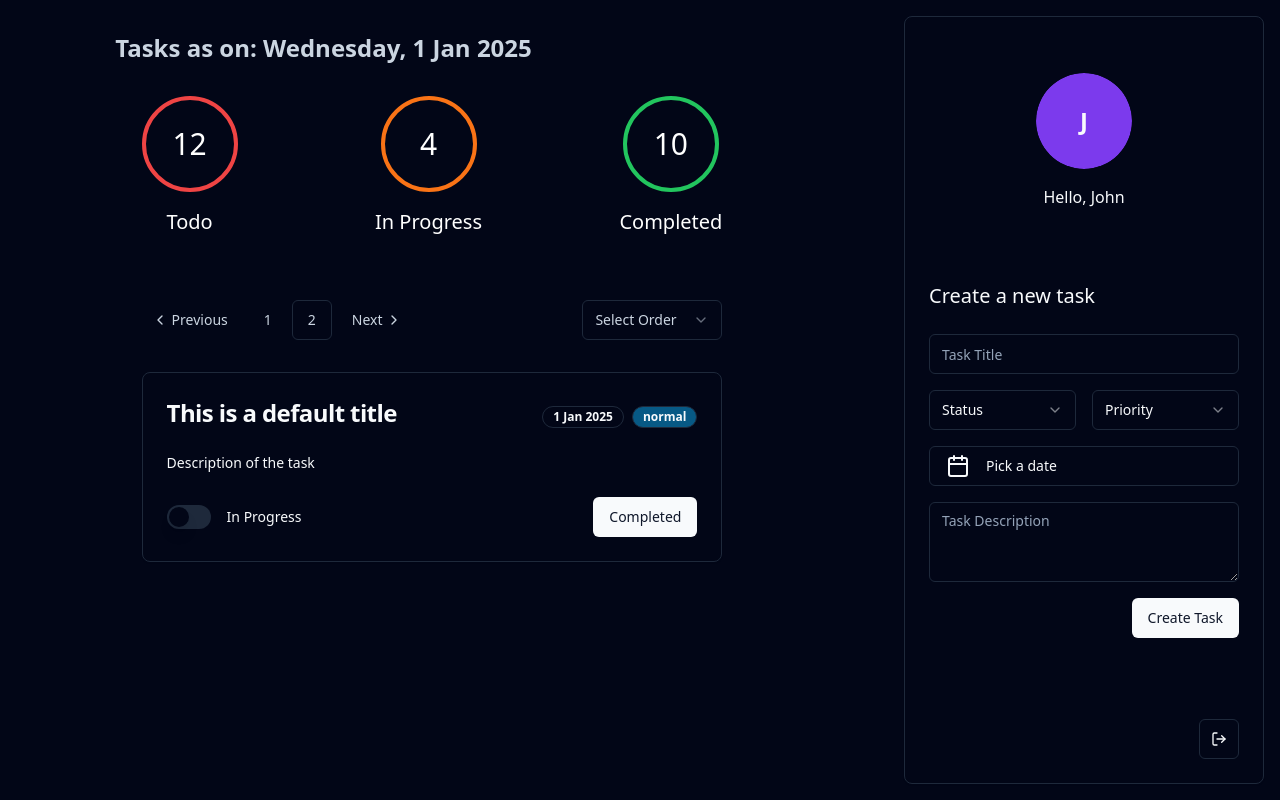
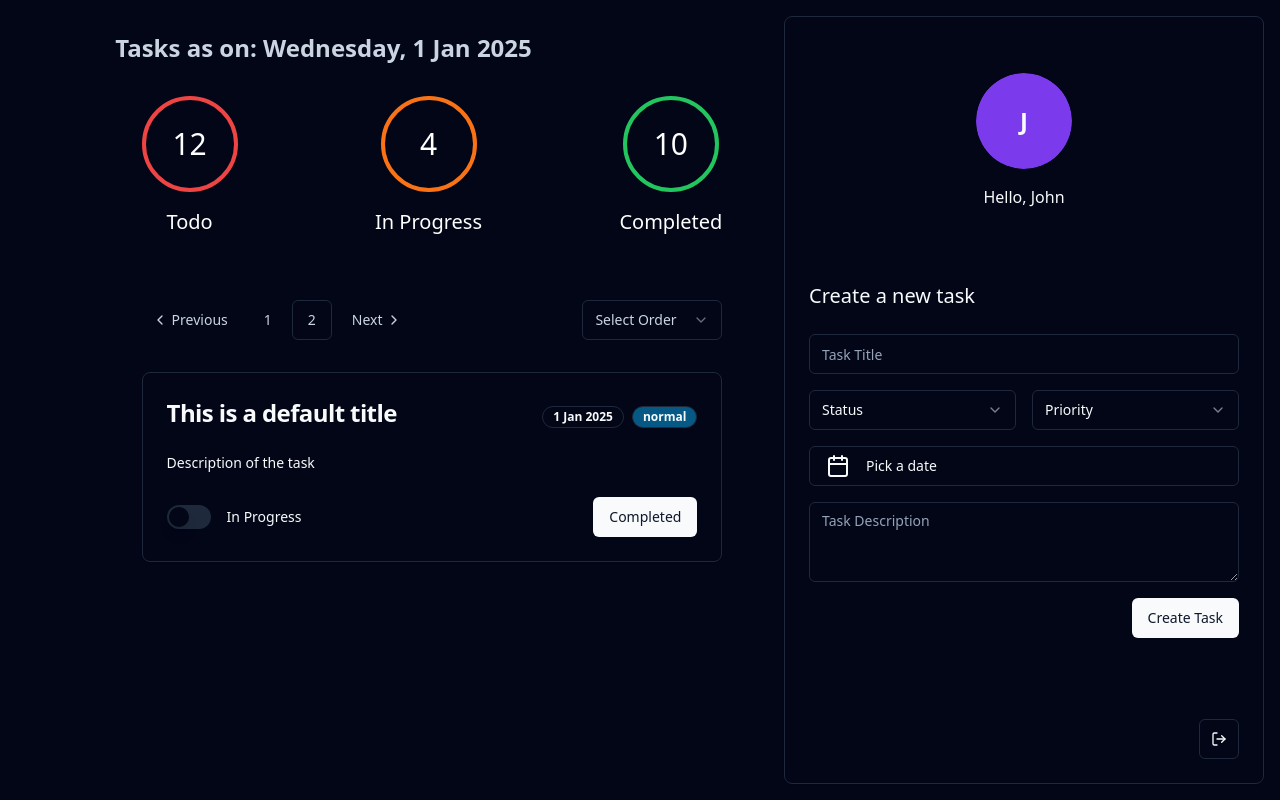
Before and after one commit to manikbajaj/fullstack-react, a React (Vite) app: page /tasks in a window 1280 px wide. Built offline with nearby package versions, Linux system fonts and the light colour scheme.

Commit message:
Updating width

```diff
--- a/src/components/taskSidebar/style.module.css
+++ b/src/components/taskSidebar/style.module.css
@@ -1,4 +1,4 @@
 .sidebarHeight {
   height: calc(100vh - 2rem);
-  min-width: 360px;
+  min-width: 480px;
 }
```
